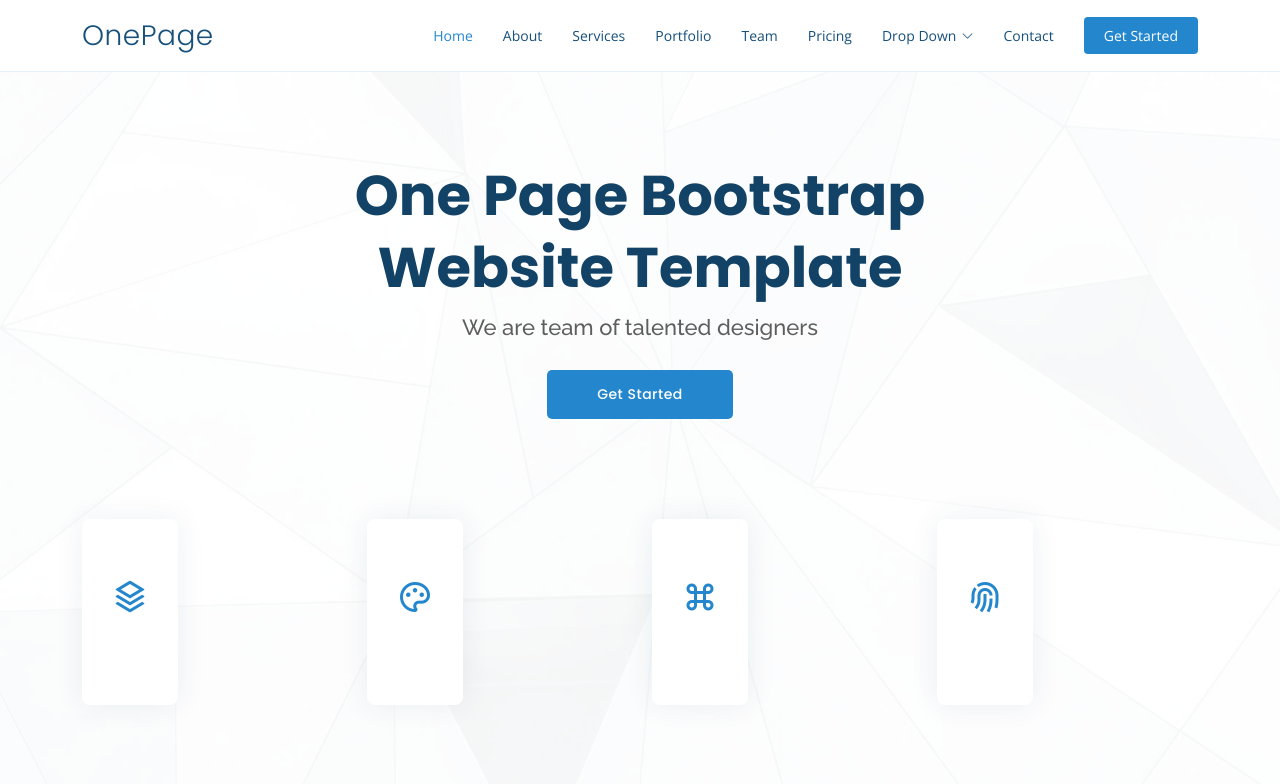
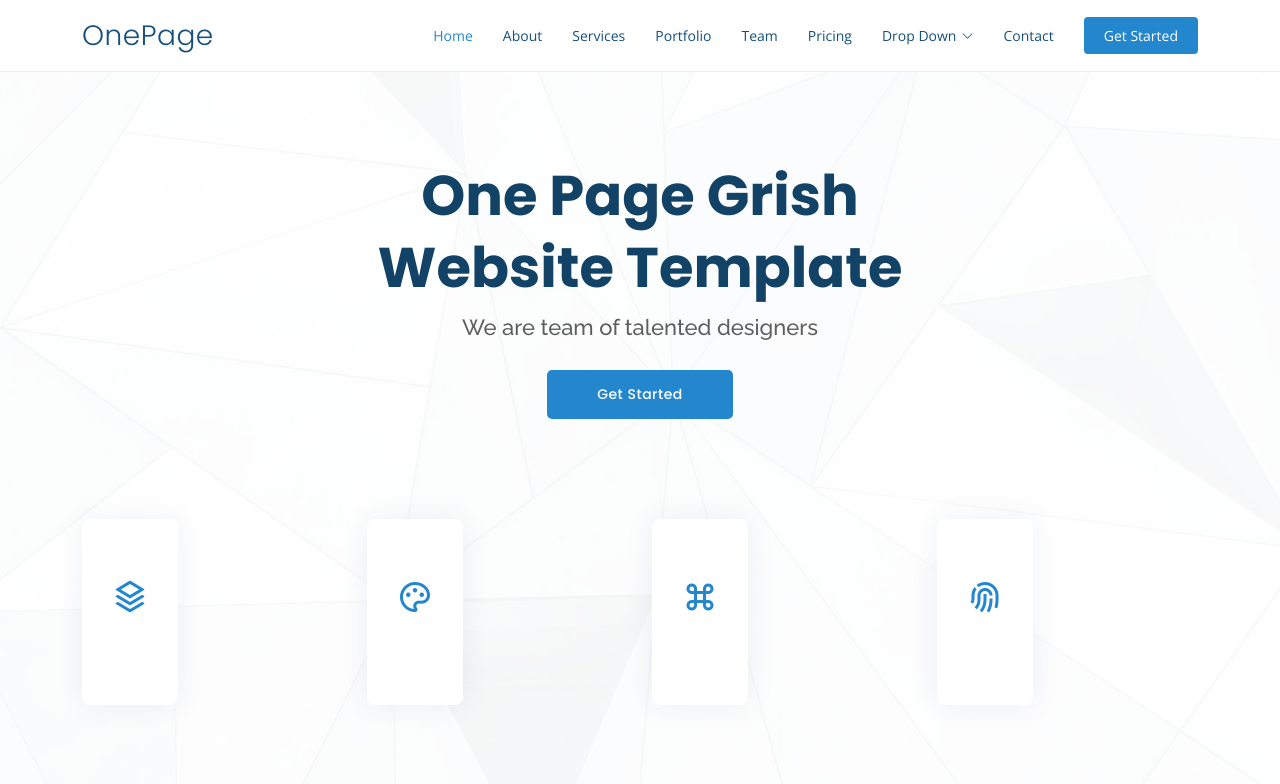
Before and after one commit to GrishGautam/octo-journey, a Django app: page / in a window 1280 px wide. Shown: the top 784 px of the page. Run offline with Django 4.2, Linux system fonts and the light colour scheme; some libraries are stand-ins or nearby versions.

Commit message:
"grish made"

```diff
--- a/templates/index.html
+++ b/templates/index.html
@@ -6,7 +6,7 @@
   <meta charset="utf-8">
   <meta content="width=device-width, initial-scale=1.0" name="viewport">
 
-  <title>OnePage Bootstrap Template - Index</title>
+  <title>OnePage Grish Template - Index</title>
   <meta content="" name="description">
   <meta content="" name="keywords">
 
@@ -86,7 +86,7 @@
     <div class="container position-relative" data-aos="fade-up" data-aos-delay="100">
       <div class="row justify-content-center">
         <div class="col-xl-7 col-lg-9 text-center">
-          <h1>One Page Bootstrap Website Template</h1>
+          <h1>One Page Grish Website Template</h1>
           <h2>We are team of talented designers</h2>
         </div>
       </div>
@@ -969,8 +969,8 @@
           <!-- All the links in the footer should remain intact. -->
           <!-- You can delete the links only if you purchased the pro version. -->
           <!-- Licensing information: https://bootstrapmade.com/license/ -->
-          <!-- Purchase the pro version with working PHP/AJAX contact form: https://bootstrapmade.com/onepage-multipurpose-bootstrap-template/ -->
-          Designed by <a href="https://bootstrapmade.com/">BootstrapMade</a>
+          <!-- Purchase the pro version with working PHP/AJAX contact form: https://Grishmade.com/onepage-multipurpose-Grish-template/ -->
+          Designed by <a href="https://bootstrapmade.com/">Grish Made</a>
         </div>
       </div>
       <div class="social-links text-center text-md-right pt-3 pt-md-0">
```
